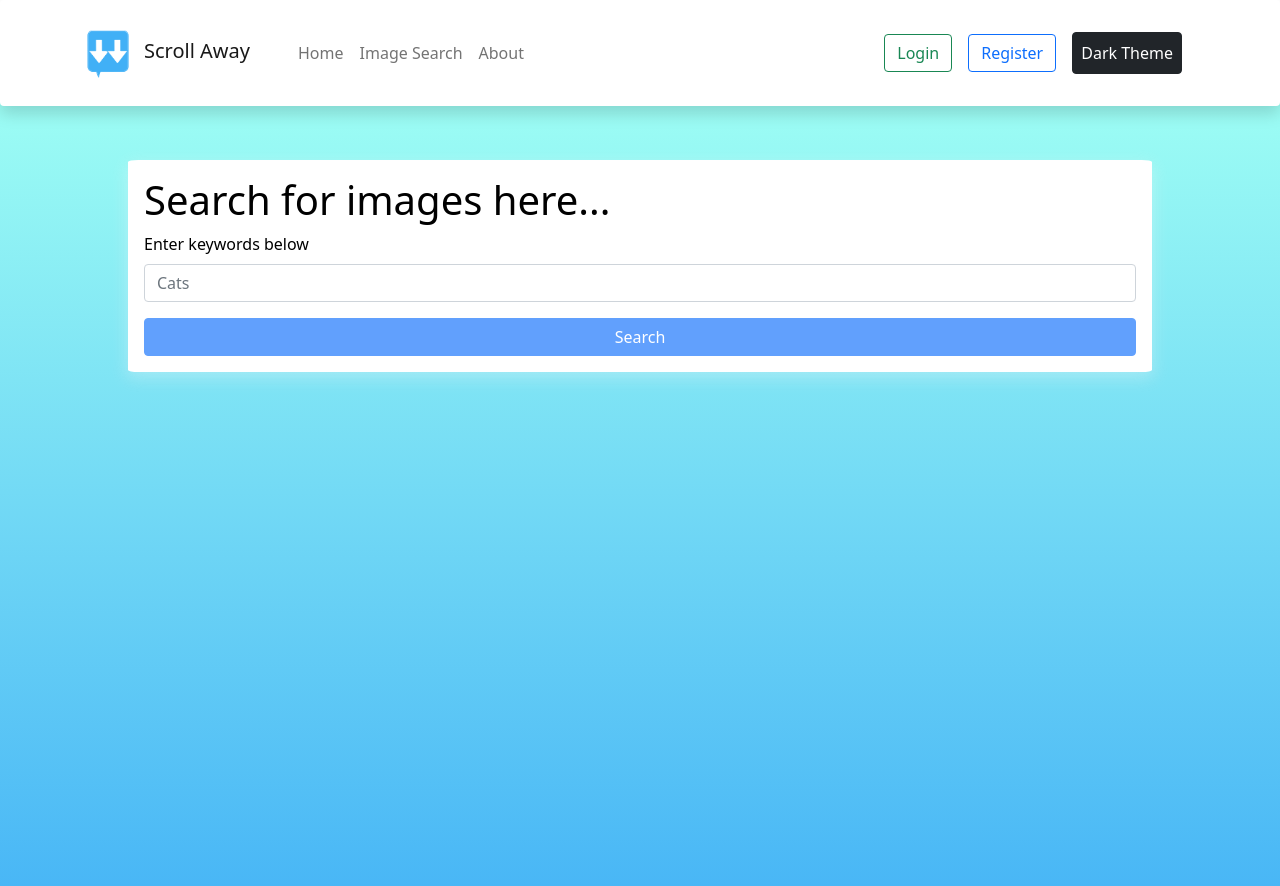
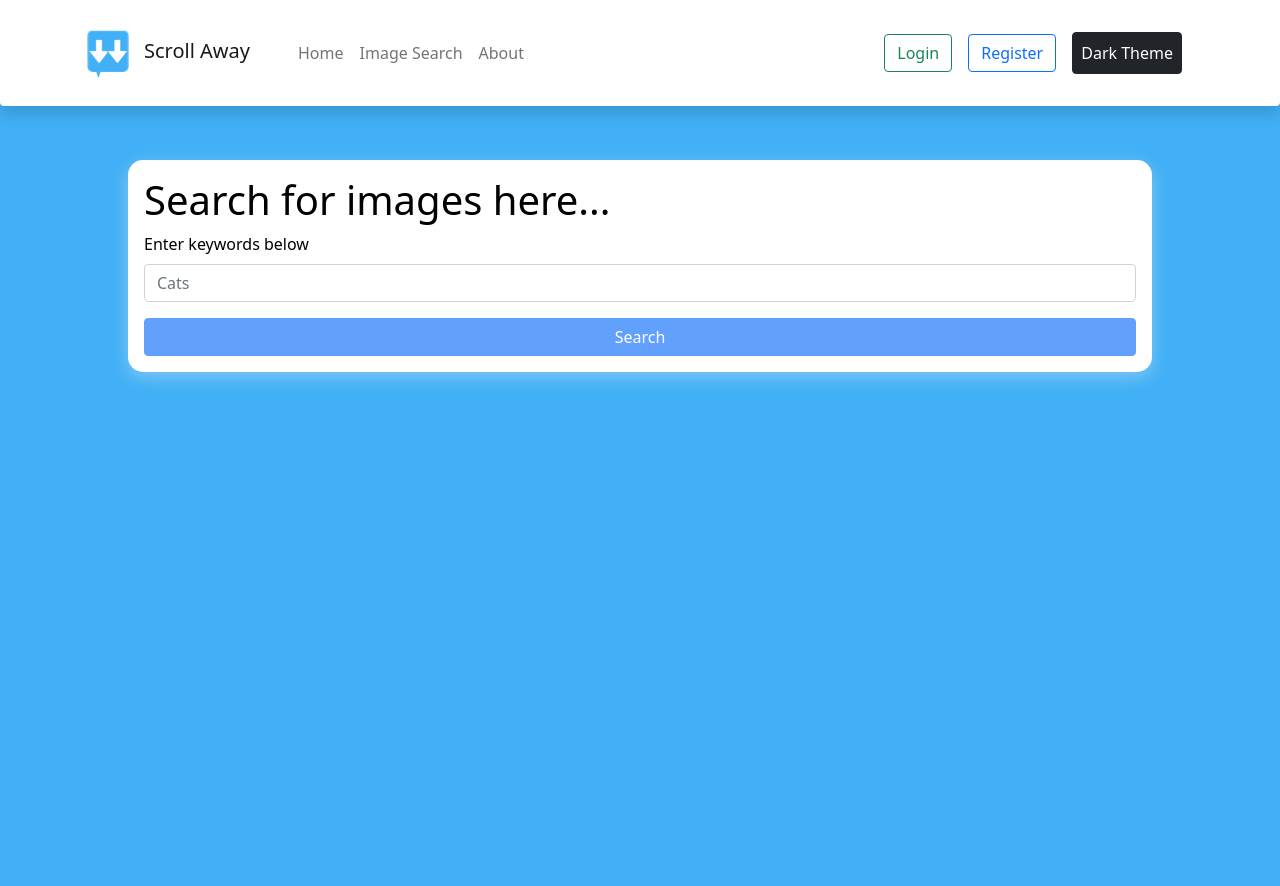
Before and after one commit to egidijusbizas/nebeprisisrkolindaliaudavome, a React (Create React App) app: page /search in a window 1280 px wide. Shown: the top 886 px of the page. Built offline with nearby package versions, Linux system fonts and the light colour scheme; no server answers.

Commit message:
disable button for identical last search entry

```diff
--- a/package.json
+++ b/package.json
@@ -15,7 +15,6 @@
     "@types/react-dom": "^18.0.6",
     "axios": "^0.27.2",
     "bootstrap": "^5.1.3",
-    "prop-types": "^15.8.1",
     "react": "^18.1.0",
     "react-bootstrap": "^2.4.0",
     "react-dom": "^18.1.0",
--- a/src/App.css
+++ b/src/App.css
@@ -6,7 +6,7 @@
 
 .App {
     background-color: var(--bg-color);
-    background-image: linear-gradient(0deg, var(--bg-color) 0%, #9ffff4 100%);
+    background-image: linear-gradient(0deg, var(--bg-color) 100%, #41C0F2 0%);
 }
 
 .flexcontainer {
@@ -24,7 +24,7 @@
     width: 80%;
     height: fit-content;
     background-color: white;
-    border-radius: 1%;
+    border-radius: 15px;
     padding: 1rem;
     margin-bottom: 2rem;
     box-shadow: 0px 5px 1rem 0.1rem var(--shadow-color);
--- a/src/components/SearchBox/SearchBox.tsx
+++ b/src/components/SearchBox/SearchBox.tsx
@@ -6,13 +6,14 @@ interface Props {
   /* eslint-disable no-unused-vars  */
   handleSearchChange: (event: React.ChangeEvent<HTMLInputElement>) => void;
   handleSearchSubmit: (event: React.FormEvent<HTMLFormElement>) => void;
+  lastSearchEntry: string;
   /* eslint-enable no-unused-vars */
 }
 
 const SearchBox: React.FC<Props> = (props) => {
-  const { handleSearchSubmit, handleSearchChange } = props;
+  const { handleSearchSubmit, handleSearchChange, lastSearchEntry } = props;
   const searchRef = useRef<HTMLInputElement>(document.createElement('input'));
-  const disableToggle = !searchRef.current.value;
+  const disableToggle = !searchRef.current.value || searchRef.current.value === lastSearchEntry;
 
   return (
     <div className='box'>
--- a/src/pages/ContentWrapper.tsx
+++ b/src/pages/ContentWrapper.tsx
@@ -1,7 +1,7 @@
 import React, { useContext } from 'react';
 import ScrollToTop from '../components/ScrollToTop/ScrollToTop';
 import { ThemeContext } from '../contexts/ThemeContext';
-import Routing from './Routing';
+import Routing from '../routing/Routing';
 
 const ContentWrapper: React.FC = () => {
   const { darkMode } = useContext(ThemeContext);
--- a/src/pages/Search.tsx
+++ b/src/pages/Search.tsx
@@ -11,6 +11,7 @@ interface Props {
 const Search: React.FC<Props> = (props) => {
   const { client } = props;
   const [searchTerm, setSearchTerm] = useState<string>('');
+  const [lastSearchEntry, setLastSearchEntry] = useState<string>('');
   const [searchPage, setSearchPage] = useState<number>(0);
   const [loadingPicturesToggle, setLoadingPicturesToggle] = useState<boolean>(false);
   const [searchMade, setSearchMade] = useState<boolean>(false);
@@ -43,6 +44,7 @@ const Search: React.FC<Props> = (props) => {
     }
     setSearchMade(true);
     loadNextPage();
+    setLastSearchEntry(searchTerm);
   };
 
   const spreadPictures = (data: Array<PicturesData>) => {
@@ -60,7 +62,7 @@ const Search: React.FC<Props> = (props) => {
 
   return (
     <div className={searchMade ? 'flexcontainer flexcolumn fullwidth' : 'flexcontainer filler'}>
-      <SearchBox handleSearchSubmit={handleSearchSubmit} handleSearchChange={handleSearchChange} />
+      <SearchBox handleSearchSubmit={handleSearchSubmit} handleSearchChange={handleSearchChange} lastSearchEntry={lastSearchEntry} />
 
       {searchMade ? (
         <>
```
Also changed, not shown: src/routing/Routing.tsx (renamed from src/pages/Routing.tsx, +7 -7 lines).
